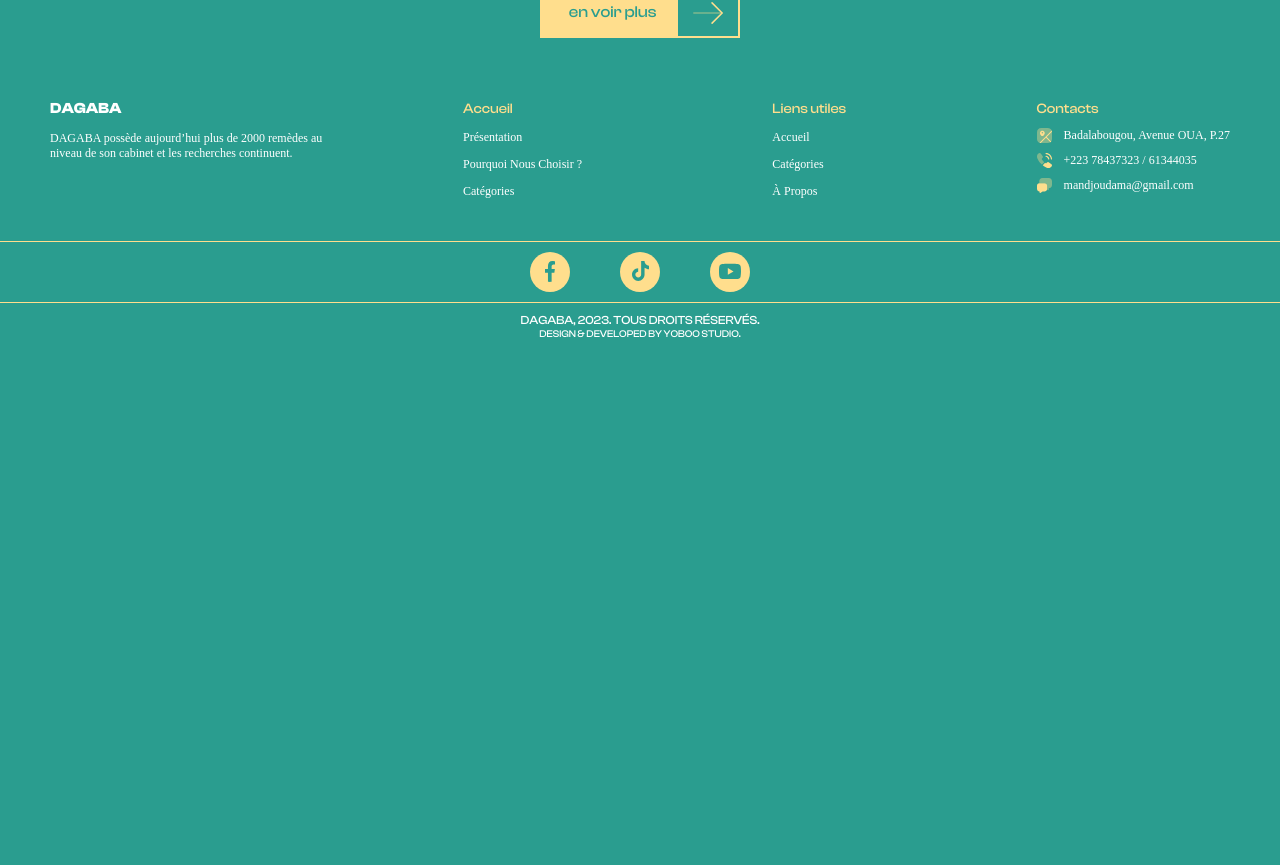
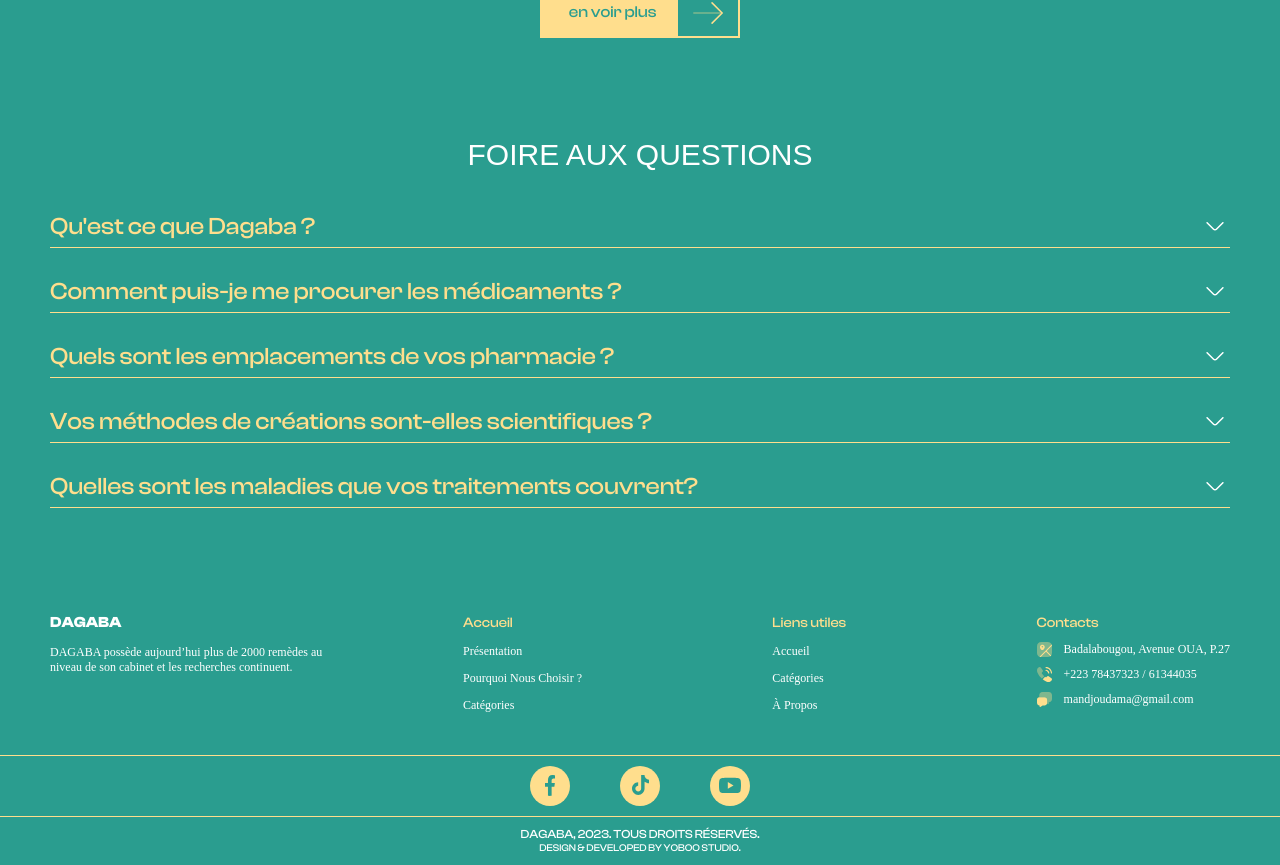
Before and after one commit to MozartOnWeb/dagaba, a Next.js app: page / in a window 1280 px wide. Shown: the part 2734-3599 px from the top of the page. Before the commit the page ends 3085 px from the top, so only its background shows below. Built offline with nearby package versions, Linux system fonts and the light colour scheme; a web font is replaced by a local one.

Commit message:
setup faqs section

```diff
--- a/app/home.module.css
+++ b/app/home.module.css
@@ -339,6 +339,19 @@
 }
 /* BEST CATEGORIES WRAPPER */
 
+/* FAQs WRAPPER */
+.faqWrapper {
+  margin-top: 10em;
+  margin-bottom: 10em;
+}
+.faqWrapper h4 {
+  font-family: var(--clashDisplay);
+  font-size: 3rem;
+  font-weight: 500;
+  text-align: center;
+  text-transform: uppercase;
+}
+
 @media screen and (max-width: 1100px) {
   .main {
     flex-direction: column;
--- a/app/page.tsx
+++ b/app/page.tsx
@@ -2,6 +2,7 @@
 import Link from "next/link";
 
 import CustomVideo from "@/components/customVideo/CustomVideo";
+import Faqs from "@/components/faq/Faqs";
 import { ProductItem } from "@/components/homeProductItem/ProductItem";
 
 import styles from "./home.module.css";
@@ -198,6 +199,13 @@
           </div>
         </Link>
       </section>
+
+      {/* BEST CATEGORIES WRAPPER */}
+
+      <section className={styles.faqWrapper}>
+        <h4>Foire aux questions</h4>
+        <Faqs />
+      </section>
     </main>
   );
 }
--- /dev/null
+++ b/components/faq/Faqs.tsx
@@ -0,0 +1,71 @@
+"use client";
+
+import React, { useState } from "react";
+
+import styles from "./faqs.module.css";
+
+import { ExpandArrowIcon } from "@/public/assets/icons";
+
+const faqsArray = [
+  {
+    id: 0,
+    headline: "Qu'est ce que Dagaba ?",
+    content:
+      "In fermentum posuere urna nec tincidunt praesent. Netus et malesuada fames ac turpis egestas. Orci sagittis eu volutpat odio facilisis. At erat pellentesque adipiscing commodo elit at imperdiet dui accumsan. Leo duis ut diam quam nulla porttitor massa id.",
+  },
+  {
+    id: 1,
+    headline: "Comment puis-je me procurer les médicaments ?",
+    content:
+      "Quisque egestas diam in arcu cursus euismod quis viverra. At imperdiet dui accumsan sit amet nulla facilisi. Nulla malesuada pellentesque elit eget. Tincidunt eget nullam non nisi. Quam elementum pulvinar etiam non quam lacus. Elit pellentesque habitant morbi tristique senectus et netus et malesuada. ",
+  },
+  {
+    id: 2,
+    headline: "Quels sont les emplacements de vos pharmacie ?",
+    content:
+      "Eget lorem dolor sed viverra. Nam libero justo laoreet sit amet. Risus pretium quam vulputate dignissim. Duis convallis convallis tellus id interdum velit laoreet. Venenatis a condimentum vitae sapien pellentesque habitant morbi. Arcu risus quis varius quam quisque id diam. Nunc vel risus commodo viverra.",
+  },
+  {
+    id: 3,
+    headline: "Vos méthodes de créations sont-elles scientifiques ?",
+    content:
+      "Ultricies mi quis hendrerit dolor magna eget est. Amet consectetur adipiscing elit ut aliquam purus sit amet. Vitae nunc sed velit dignissim sodales ut. Pulvinar sapien et ligula ullamcorper malesuada proin. Arcu vitae elementum curabitur vitae nunc sed velit dignissim sodales.",
+  },
+  {
+    id: 4,
+    headline: "Quelles sont les maladies que vos traitements couvrent?",
+    content:
+      "Adipiscing at in tellus integer. Vitae elementum curabitur vitae nunc sed velit dignissim. Rutrum tellus pellentesque eu tincidunt. Integer eget aliquet nibh praesent tristique. Sodales neque sodales ut etiam. Nibh tellus molestie nunc non blandit massa enim nec. Sapien eget mi proin sed libero enim sed.",
+  },
+];
+
+function Faqs() {
+  const [expand, setExpand] = useState({});
+
+  const handleExpand = (question: string) => {
+    if (expand === question) {
+      setExpand({});
+    } else {
+      setExpand(question);
+    }
+  };
+
+  return (
+    <div className={styles.faqWrapper}>
+      {faqsArray.map((item, index) => (
+        <div className={styles.singleFaqWrapper} key={index}>
+          <div>
+            <h6>{item.headline}</h6>
+            <div onClick={() => handleExpand(item.headline)}>
+              <ExpandArrowIcon />
+            </div>
+          </div>
+
+          {expand === item.headline && <p>{item.content}</p>}
+        </div>
+      ))}
+    </div>
+  );
+}
+
+export default Faqs;
--- /dev/null
+++ b/components/faq/faqs.module.css
@@ -0,0 +1,46 @@
+.faqWrapper {
+}
+
+.singleFaqWrapper {
+  margin-bottom: 3.5em;
+}
+
+.singleFaqWrapper > div {
+  display: flex;
+  justify-content: space-between;
+  align-items: center;
+  position: relative;
+}
+
+.singleFaqWrapper > div::after {
+  content: "";
+  background-color: var(--yellow);
+  height: 1px;
+  width: 100%;
+  position: absolute;
+  top: 3.5em;
+}
+
+.singleFaqWrapper > div h6 {
+  font-family: var(--clashDisplay);
+  color: var(--yellow);
+  font-size: 2.4rem;
+  font-weight: 400;
+  margin: 0;
+}
+
+.singleFaqWrapper > div div {
+  width: 3em;
+  height: 3em;
+  display: flex;
+  justify-content: center;
+  align-items: center;
+  cursor: pointer;
+}
+
+.singleFaqWrapper p {
+  font-size: 1.6rem;
+  font-weight: 400;
+  margin-top: 2em;
+  transition: all 0.5s ease;
+}
--- a/public/assets/icons.tsx
+++ b/public/assets/icons.tsx
@@ -359,3 +359,20 @@
     </svg>
   );
 };
+
+export const ExpandArrowIcon = () => {
+  return (
+    <svg
+      width="18"
+      height="9"
+      viewBox="0 0 18 9"
+      fill="none"
+      xmlns="http://www.w3.org/2000/svg"
+    >
+      <path
+        d="M9.00002 8.60177C8.30002 8.60177 7.60002 8.33177 7.07002 7.80177L0.55002 1.28177C0.26002 0.991772 0.26002 0.511772 0.55002 0.221772C0.84002 -0.0682275 1.32002 -0.0682275 1.61002 0.221772L8.13002 6.74177C8.61002 7.22177 9.39002 7.22177 9.87002 6.74177L16.39 0.221772C16.68 -0.0682275 17.16 -0.0682275 17.45 0.221772C17.74 0.511772 17.74 0.991772 17.45 1.28177L10.93 7.80177C10.4 8.33177 9.70002 8.60177 9.00002 8.60177Z"
+        fill="#ffffff"
+      />
+    </svg>
+  );
+};
```
